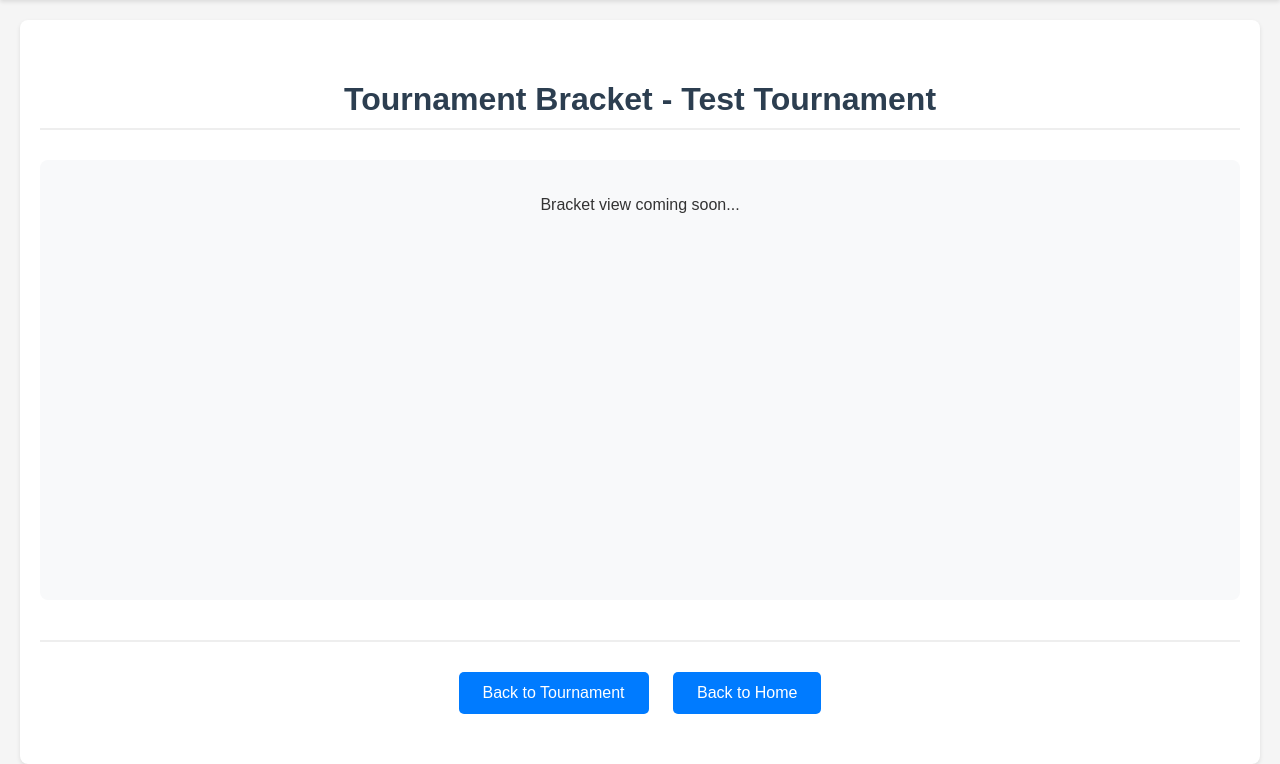
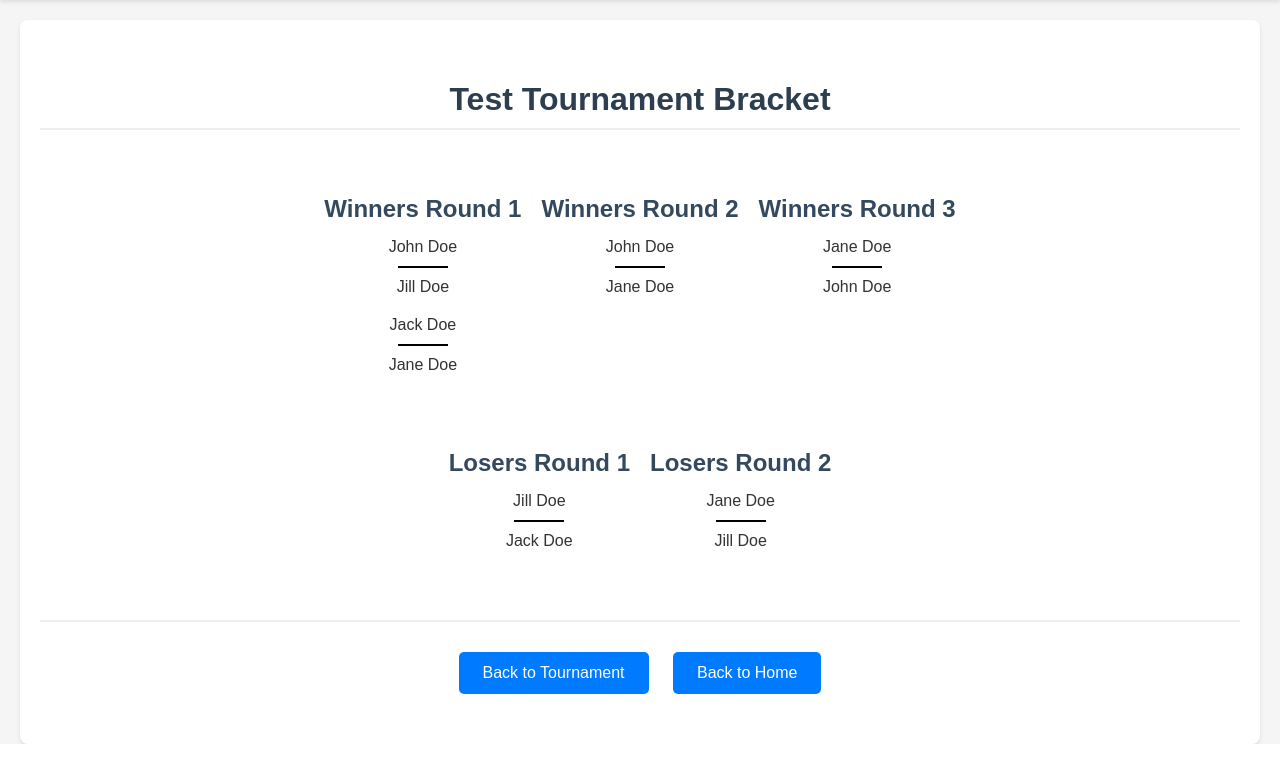
Before and after one commit to matthewysun2020/tourneyman, a Flask app: page /tournaments/1739144898517/bracket in a window 1280 px wide. Shown: the part 80-844 px from the top of the page. Run offline with Flask 3, Linux system fonts and the light colour scheme; data comes from the database, SQL or seed files in the repository.

Commit message:
bracket page first update

```diff
--- a/app.py
+++ b/app.py
@@ -506,11 +506,6 @@ def update_tournament_page(tournament_id):
     tournament = Tournament.query.filter_by(tournament_id=tournament_id).first_or_404()
     return render_template('update_tournament.html', tournament=tournament)
 
-@app.route('/tournaments/<int:tournament_id>/bracket')
-def bracket(tournament_id):
-    tournament = Tournament.query.filter_by(tournament_id=tournament_id).first_or_404()
-    return render_template('bracket.html', tournament=tournament)
-
 @app.route('/tournaments/<int:tournament_id>/add_player', methods=['POST'])
 def add_player(tournament_id):
     try:
@@ -775,6 +770,22 @@ def cancel_tournament(tournament_id):
 
     return redirect(url_for('tournament_details', tournament_id=tournament_id))
 
+@app.route('/tournaments/<int:tournament_id>/bracket')
+def bracket(tournament_id):
+    tournament = Tournament.query.filter_by(tournament_id=tournament_id).first_or_404()
+    matches = MatchResult.query.filter_by(tournament_id=tournament_id).order_by(MatchResult.round_number).all()
+
+    # Query to get the maximum round number
+    max_round_number = db.session.query(db.func.max(MatchResult.round_number)).filter_by(tournament_id=tournament_id).scalar()
+
+    # Query for player scores if the tournament is not elimination format
+    if not tournament.is_elimination_format:
+        players = Contestant.query.filter_by(tournament_id=tournament_id).all()
+        player_scores = {player.player: player.score for player in players}
+    else:
+        player_scores = None  # No scores needed for elimination format
+
+    return render_template('bracket.html', tournament=tournament, matches=matches, player_scores=player_scores, max_round_number=max_round_number)
 @app.cli.command('reset_db')
 def reset_db():
     """Reset the database."""
--- a/static/css/style.css
+++ b/static/css/style.css
@@ -152,7 +152,7 @@ h3 {
 }
 
 /* Lists */
-.players-list, .match-list {
+.players-list, .match-list, .scoreboard {
     display: grid;
     grid-template-columns: repeat(auto-fill, minmax(300px, 1fr));
     gap: 20px;
@@ -334,12 +334,44 @@ h3 {
 }
 
 /* Bracket Section */
-.bracket-section {
-    margin: 30px 0;
-    padding: 20px;
-    background-color: #f8f9fa;
-    border-radius: 8px;
-    min-height: 400px;
+.bracket-container {
+    display: flex;
+    flex-direction: column;
+    justify-content: space-between;
+    overflow-x: auto; /* Enable horizontal scrolling */
+    white-space: nowrap; /* Prevent wrapping of matches */
+    gap: 10px;
+}
+
+.bracket {
+    display: flex;
+    flex-direction: row;
+    justify-content: center;
+    overflow-x: auto; /* Enable horizontal scrolling */
+    white-space: nowrap; /* Prevent wrapping of matches */
+}
+
+.round {
+    display: flex;
+    flex-direction: column;
+    justify-content: top center;
+    padding: 10px;
+}
+
+.match {
+    display: flex;
+    flex-direction: column;
+    justify-content: center;
+    align-items: center;
+    margin-bottom: 20px;
+    gap: 10px;
+}
+
+.connector {
+    width: 50px;
+    height: 2px; /* Adjust height as needed */
+    background: black;
+    margin: 0 10px; /* Space between players and connector */
 }
 
 .welcome-text {
--- a/templates/bracket.html
+++ b/templates/bracket.html
@@ -4,13 +4,82 @@
 
 {% block content %}
 <div class="container">
-    <h1>Tournament Bracket - {{ tournament.name }}</h1>
-    <div class="bracket-section">
-        <div id="bracket">
-            <!-- Bracket will be rendered here -->
-            <p>Bracket view coming soon...</p>
+    <h1>{{ tournament.name }} Bracket</h1>
+    {% if tournament.is_single_elimination %}
+    <div class="bracket-container">
+        <div class="bracket">
+        {% for round in range(1, max_round_number + 1) %}
+            <div class="round">
+                <h2>Round {{ round }}</h2>
+                {% for match in matches %}
+                    {% if match.round_number == round %}
+                        <div class="match">
+                            <span>{{ match.player1 }}</span>
+                            <span class="connector"></span>
+                            <span>{{ match.player2 if match.player2 else 'BYE' }}</span>
+                        </div>
+                    {% endif %}
+                {% endfor %}
+            </div>
+        {% endfor %}
         </div>
     </div>
+    {% elif tournament.is_double_elimination%}
+    <div class="bracket-container">
+        <div class="bracket">
+            {% for round in range(1, max_round_number + 1, 2) %}
+                <div class="round">
+                    <h2>Winners Round {{ round // 2 + 1 }}</h2>
+                    {% for match in matches %}
+                        {% if match.round_number == round %}
+                            <div class="match">
+                                <span>{{ match.player1 }}</span>
+                                <span class="connector"></span>
+                                <span>{{ match.player2 if match.player2 else 'BYE' }}</span>
+                            </div>
+                        {% endif %}
+                    {% endfor %}
+                </div>
+            {% endfor %}
+        </div>
+        <div class="bracket">
+            {% for round in range(2, max_round_number, 2) %}
+                <div class="round">
+                    <h2>Losers Round {{ round // 2}}</h2>
+                    {% for match in matches %}
+                        {% if match.round_number == round %}
+                            <div class="match">
+                                <span>{{ match.player1 }}</span>
+                                <span class="connector"></span>
+                                <span>{{ match.player2 if match.player2 else 'BYE' }}</span>
+                            </div>
+                        {% endif %}
+                    {% endfor %}
+                </div>
+            {% endfor %}
+        </div>
+    </div>
+    {% else %}
+    <div class="scoreboard">
+        <h2>Scoreboard</h2>
+        <table>
+            <thead>
+                <tr>
+                    <th>Player</th>
+                    <th>Score</th>
+                </tr>
+            </thead>
+            <tbody>
+                {% for player, score in player_scores.items() %}
+                    <tr>
+                        <td>{{ player }}</td>
+                        <td>{{ score }}</td>
+                    </tr>
+                {% endfor %}
+            </tbody>
+        </table>
+    </div>
+    {% endif %}
     <div class="navigation">
         <a href="{{ url_for('tournament_details', tournament_id=tournament.tournament_id) }}" class="link">Back to Tournament</a>
         <a href="{{ url_for('index') }}" class="link">Back to Home</a>
```
